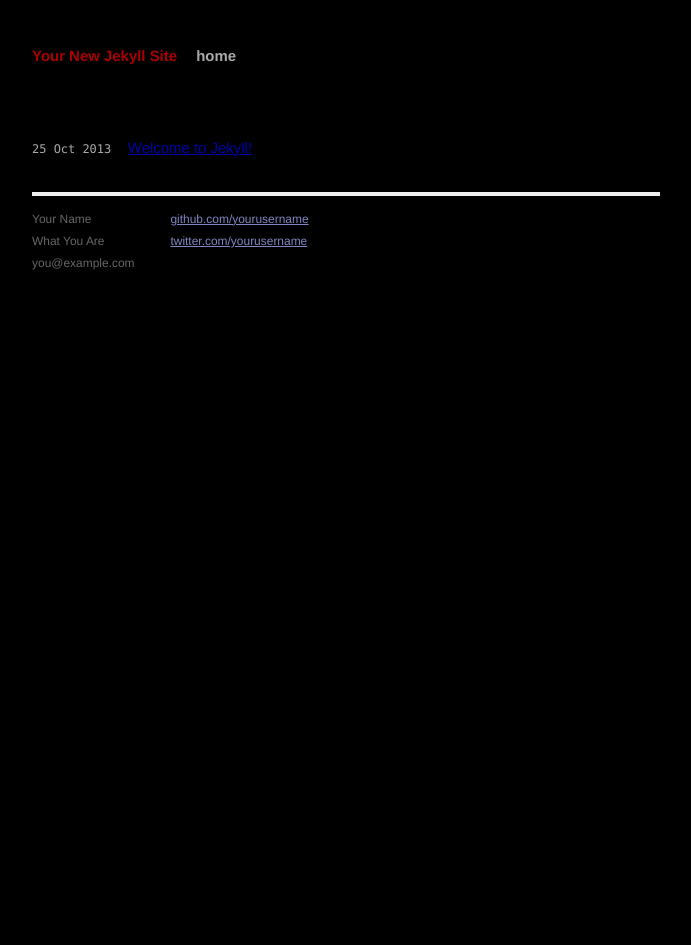
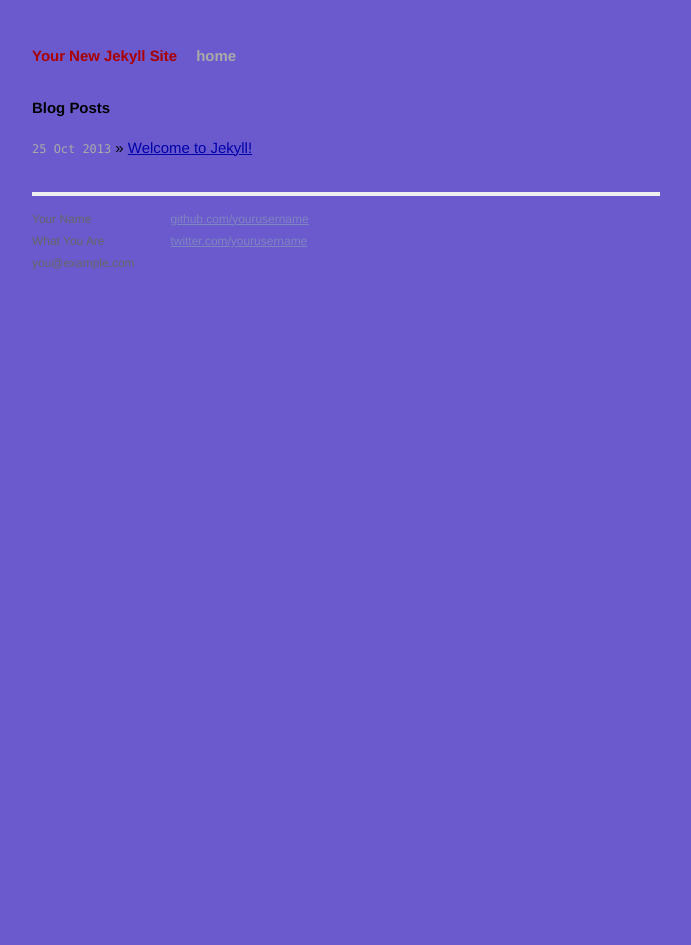
Before and after one commit to nafpigos/spreadthelove, a Jekyll site: the page built from index.html, in a window 1280 px wide. Shown: the whole page, without its empty margins (294-985 px from the left). Built offline with Jekyll 4.4.1, drawn with Linux system fonts in a browser that asks for light colours; Markdown is read by kramdown in place of the engine named in the settings.

Commit message:
Update main.css

```diff
--- a/css/main.css
+++ b/css/main.css
@@ -13,7 +13,7 @@
 html, body { height: 100%; }
 
 body {
-  background-color: black;
+  background-color: #6a5acd;
   font: 13.34px Helvetica, Arial, sans-serif;
   font-size: small;
   text-align: center;
```
